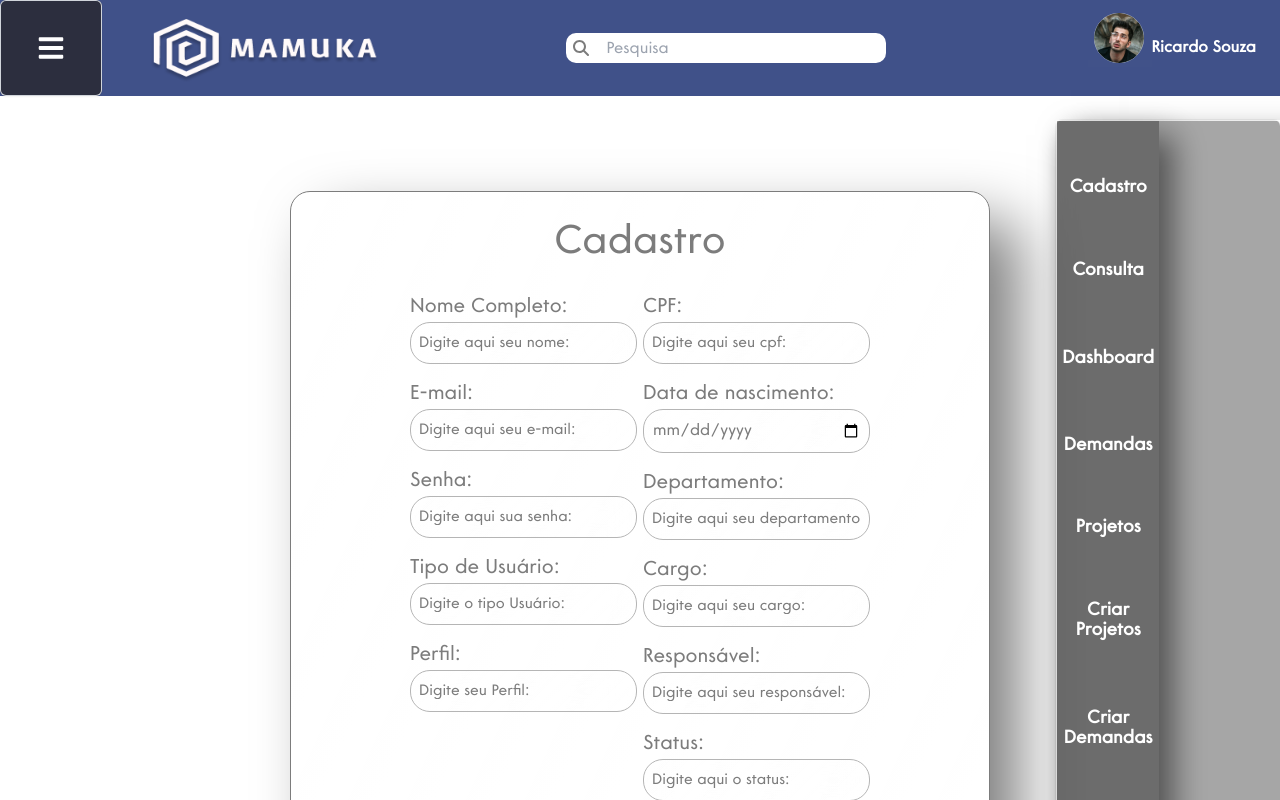
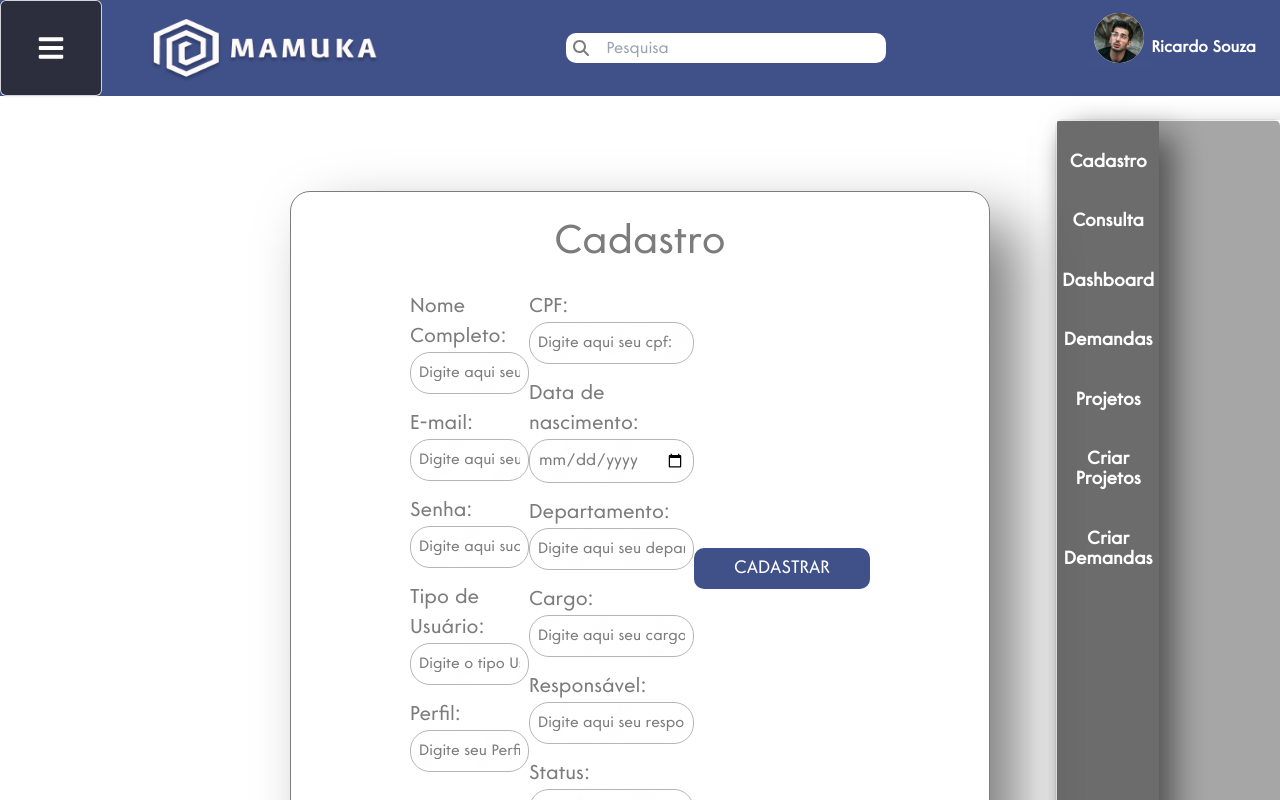
Before and after one commit to MamukaSenai/React-Mamuka, a React (Vite) app: page /cadastro/usuario in a window 1280 px wide. Both pictures are taken after a click on the button 51 px from the left and 48 px from the top of the page. Shown: the top 800 px of the page. Built offline with nearby package versions, Linux system fonts and the light colour scheme.

Commit message:
Integracao Apimamuka CadastroUsuario funcionando

```diff
--- a/src/components/BotaoDropDown/index.tsx
+++ b/src/components/BotaoDropDown/index.tsx
@@ -60,112 +60,78 @@ export default function BotaoDropDown() {
             <div className="menuTesteConteudo">
             <Menu.Item>
               {({ active }) => (
-                <Link to="cadastro/usuario">
-                  <a
-                    href="#"
+                <Link to="cadastro/usuario"
                 className={classNames(
                   active ? 'bg-gray-100 text-gray-900' : 'text-gray-700',
-                      'block px-4 py-2 text-sm'
-                    )}
-                  >
-                    Cadastro
-                  </a>
+                  'block px-4 py-2 text-sm')} >Cadastro
+
                 </Link>
 
               )}
             </Menu.Item>
             <Menu.Item>
               {({ active }) => (
-                <Link to="listadevs">
-                    <a
-                    href="#"
+                <Link to="listadevs"
                 className={classNames(
                   active ? 'bg-gray-100 text-gray-900' : 'text-gray-700',
                   'block px-4 py-2 text-sm'
-                    )}
-                  >
-                    Consulta
-                  </a>
+                )}>Consulta
+
                 </Link>
 
               )}
             </Menu.Item>
             <Menu.Item>
               {({ active }) => (
-                <Link to="dashboard">
-                  <a
-                    href="#"
+                <Link to="dashboard"
                 className={classNames(
                   active ? 'bg-gray-100 text-gray-900' : 'text-gray-700',
                   'block px-4 py-2 text-sm'
-                    )}
-                  >
-                    Dashboard
-                  </a>
+                )}>Dashboard
                 </Link>
 
               )}
             </Menu.Item>
             <Menu.Item>
               {({ active }) => (
-                <Link to="devdemandas">
-                  <a
-                    href="#"
+                <Link to="devdemandas"
                 className={classNames(
                   active ? 'bg-gray-100 text-gray-900' : 'text-gray-700',
                   'block px-4 py-2 text-sm'
-                    )}
-                  >
-                    Demandas
-                  </a>
+                )}>Demandas
                 </Link>
 
               )}
             </Menu.Item>
             <Menu.Item>
               {({ active }) => (
-                <Link to="gestorprojetos">
-                  <a
-                    href="#"
+                <Link to="gestorprojetos"
                 className={classNames(
                   active ? 'bg-gray-100 text-gray-900' : 'text-gray-700',
                   'block px-4 py-2 text-sm'
-                    )}
-                  >
-                    Projetos
-                  </a>
+                )}>Projetos
                 </Link>
 
               )}
             </Menu.Item>
             <Menu.Item>
               {({ active }) => (
-                <Link to="gestorcriarprojetos">
-                  <a
-                    href="#"
+                <Link to="gestorcriarprojetos"
                 className={classNames(
                   active ? 'bg-gray-100 text-gray-900' : 'text-gray-700',
                   'block px-4 py-2 text-sm'
-                    )}
-                  >
-                    Criar Projetos
-                  </a>
+                )}>Criar Projetos
                 </Link>
 
               )}
             </Menu.Item>
             <Menu.Item>
               {({ active }) => (
-                <Link to="gestorcriardemandas">
-                  <a
-                    href=""
+                <Link to="gestorcriardemandas"
                 className={classNames(
                   active ? 'bg-gray-100 text-gray-900' : 'text-gray-700',
                   'block px-4 py-2 text-sm'
-                    )}
-                  >
-                    Criar Demandas
-                  </a>
+                )}>Criar Demandas
                 </Link>
 
               )}
--- a/src/pages/Administrador/CadastroUsuario/index.tsx
+++ b/src/pages/Administrador/CadastroUsuario/index.tsx
@@ -44,6 +44,9 @@ export default function CadastroUsuario(props: any) {
     function cadastrarUsuario(event: any) {
         event.preventDefault();
 
+        console.log("odosdnfisdnfisdjfn");
+
+
         //só utiliza formData quando tiver arquivos
         const formData = new FormData();
 
@@ -52,7 +55,7 @@ export default function CadastroUsuario(props: any) {
         formData.append("tipo_usuario", tipoUsuario);
         formData.append("nome", nome);
         formData.append("cpf", cpf);
-        formData.append("data_nascimento", nascimento);
+        formData.append("data_nascimento", new Date(nascimento));
         formData.append("status_atividade", statusAtividade);
         formData.append("departamento", departamento);
         formData.append("responsavel", responsavel);
@@ -67,6 +70,8 @@ export default function CadastroUsuario(props: any) {
 
         //formData.append("hardSkills", JSON.stringify(usuariosSelecionados))
         //formData.append("tipoUsuario", JSON.stringify(usuariosSelecionados))
+
+        console.log("chamadaaa API");
 
 
         api.post("usuarios", formData).then((response) => {
@@ -383,8 +388,8 @@ export default function CadastroUsuario(props: any) {
                         */}
 
 
+                    <button type="submit" className="cad_botao">Cadastrar</button>
                     </form>
-                    <button type="submit" className="cad_botao">Cadastrar</button>
                 </div>
             </div>
         </main>
```
Lines whose indentation alone changed are shown as unchanged.
